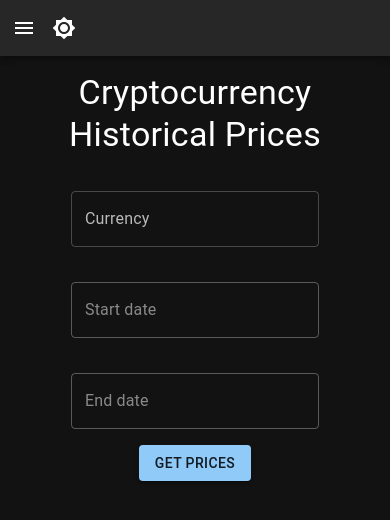
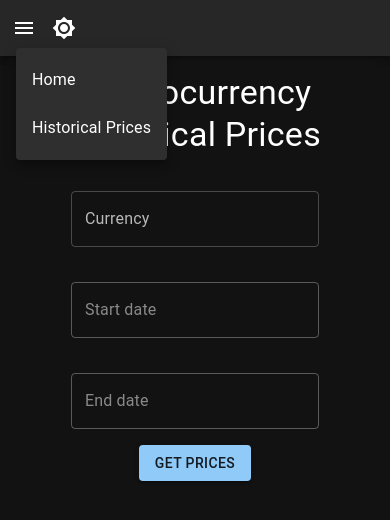
Before and after one commit to MartynoSiela/crypto-currencies-prices, a React (Create React App) app in the folder client/: page /historical-prices in a window 390 px wide. Both pictures are taken after a click on the button 24 px from the left and 28 px from the top of the page. Shown: the top 520 px of the page. Built offline with nearby package versions, Linux system fonts and the light colour scheme.

Commit message:
refactor navbar for theme to be loaded from storage

```diff
--- a/client/src/App.js
+++ b/client/src/App.js
@@ -1,4 +1,4 @@
-import React, { useState } from 'react';
+import React, { useState, useEffect } from 'react';
 import 'react-toastify/dist/ReactToastify.css';
 import { ToastContainer } from 'react-toastify';
 import { CssBaseline, ThemeProvider } from '@mui/material';
@@ -6,7 +6,11 @@ import { darkTheme, lightTheme } from 'styles/theme';
 import RouterProvider from 'components/routerProvider';
 
 function App() {
-  const [theme, setTheme] = useState('dark');
+  const [theme, setTheme] = useState(localStorage.getItem('theme') || 'dark');
+
+  useEffect(() => {
+    localStorage.setItem('theme', theme);
+  }, [theme]);
 
   const toggleTheme = () => {
     setTheme((prev) => (prev === 'light' ? 'dark' : 'light'));
--- a/client/src/components/navbar/Navbar.jsx
+++ b/client/src/components/navbar/Navbar.jsx
@@ -1,28 +1,77 @@
-import React from 'react';
+import React, { useRef, useState } from 'react';
 import {
-  AppBar, Button, IconButton, Toolbar, useMediaQuery, useTheme,
+  AppBar,
+  Button,
+  IconButton,
+  List,
+  ListItem,
+  ListItemText,
+  Popover,
+  Toolbar,
+  useMediaQuery,
+  useTheme,
 } from '@mui/material';
+import { useNavigate } from 'react-router-dom';
 import { Menu as MenuIcon, Brightness3 as MoonIcon, Brightness7 as SunIcon } from '@mui/icons-material';
 import PropTypes from 'prop-types';
 import styles from './Navbar.module.css';
 
 function Navbar({ colorTheme, toggleColorTheme }) {
   const theme = useTheme();
+  const navigate = useNavigate();
   const isMobile = useMediaQuery(theme.breakpoints.down('sm'));
+  const [popoverOpen, setPopoverOpen] = useState(false);
+  const anchorRef = useRef(null);
+  const menuItems = [
+    { href: '/', displayText: 'Home' },
+    { href: '/historical-prices', displayText: 'Historical Prices' },
+  ];
 
   return (
     <AppBar position="static">
       <Toolbar className={isMobile ? '' : styles.Toolbar}>
         {isMobile ? (
-          <IconButton edge="start" color="inherit" aria-label="menu">
-            <MenuIcon />
-          </IconButton>
+          <>
+            <IconButton
+              edge="start"
+              color="inherit"
+              aria-label="menu"
+              onClick={() => setPopoverOpen(!popoverOpen)}
+              ref={anchorRef}
+            >
+              <MenuIcon />
+            </IconButton>
+            <Popover
+              open={popoverOpen}
+              anchorEl={anchorRef.current}
+              onClose={() => setPopoverOpen(false)}
+              anchorOrigin={{ vertical: 'bottom', horizontal: 'left' }}
+              transformOrigin={{ vertical: 'top', horizontal: 'left' }}
+            >
+              <List>
+                {menuItems.map((item) => (
+                  <ListItem
+                    button
+                    onClick={() => {
+                      setPopoverOpen(false);
+                      navigate(item.href);
+                    }}
+                    key={item.href}
+                  >
+                    <ListItemText primary={item.displayText} />
+                  </ListItem>
+                ))}
+              </List>
+            </Popover>
+          </>
         ) : (
           <>
-            <Button color="inherit" href="/">Home</Button>
-            <Button color="inherit" href="/historical-prices">Historical Prices</Button>
+            {menuItems.map((item) => (
+              <Button color="inherit" href={item.href} key={item.href}>
+                {item.displayText}
+              </Button>
+            ))}
           </>
-
         )}
         <IconButton color="inherit" edge="end" onClick={toggleColorTheme}>
           {colorTheme === 'light' ? <MoonIcon /> : <SunIcon />}
@@ -33,13 +82,8 @@ function Navbar({ colorTheme, toggleColorTheme }) {
 }
 
 Navbar.propTypes = {
-  colorTheme: PropTypes.string,
-  toggleColorTheme: PropTypes.func,
-};
-
-Navbar.defaultProps = {
-  colorTheme: '',
-  toggleColorTheme: null,
+  colorTheme: PropTypes.string.isRequired,
+  toggleColorTheme: PropTypes.func.isRequired,
 };
 
 export default Navbar;
```
